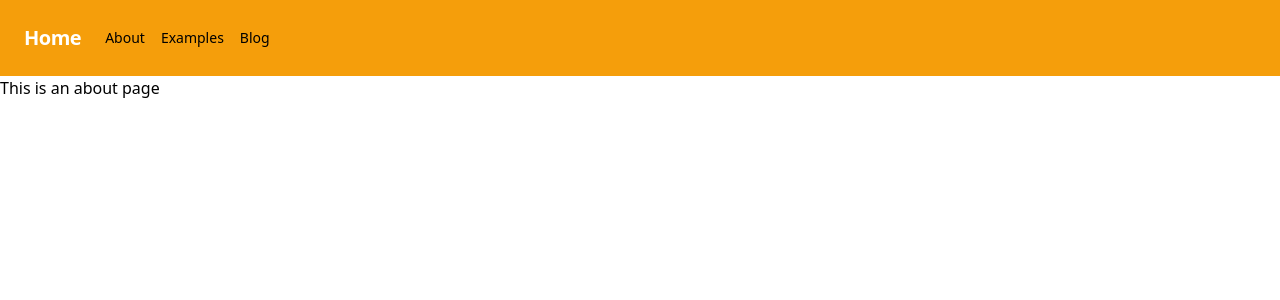
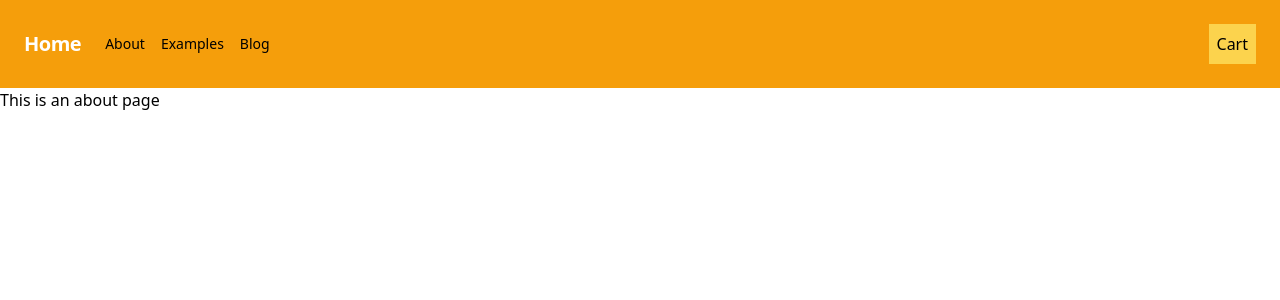
Before and after one commit to mnjoyanx/mevnview, a Vue app: page /about in a window 1280 px wide. Shown: the top 300 px of the page. Built offline with nearby package versions, Linux system fonts and the light colour scheme; no server answers.

Commit message:
cart component

```diff
--- a/src/components/Navbar.vue
+++ b/src/components/Navbar.vue
@@ -38,6 +38,12 @@
 			<template v-if="allCategories.length">
 				<category-list :allCategories="allCategories" />
 			</template>
+			<button
+				class="bg-yellow-300 p-2"
+				@click="$router.push({ name: 'cart' })"
+			>
+				Cart
+			</button>
 		</div>
 	</nav>
 </template>
--- a/src/router/index.js
+++ b/src/router/index.js
@@ -33,7 +33,12 @@ export default new VueRouter ({
     component: () =>
       import(/* webpackChunkName: "about" */ "../views/About.vue"),
     name: "about"
-  },
+    },
+    {
+      path: '/cart',
+      component: () => import("@/views/Cart"),
+      name: 'cart'
+  }
 ]
 
 });
--- /dev/null
+++ b/src/views/Cart.vue
@@ -0,0 +1,34 @@
+<template>
+	<div>
+		<template>
+			<ul v-if="cartProducts">
+				<li v-for="item in cartProducts" :key="item.id">
+					<p>
+						{{ item.title }} <span>{{ item.price }}</span>
+					</p>
+				</li>
+			</ul>
+			<div>
+				{{ cartProductsPrice }}
+			</div>
+		</template>
+		<template>
+			<p>Cart is empty please add items to it</p>
+		</template>
+	</div>
+</template>
+
+<script>
+import { mapGetters } from "vuex"
+export default {
+	name: "cart",
+	computed: {
+		...mapGetters({
+			cartProducts: "getAllCartProducts",
+			cartProductsPrice: "getAllCartProductsPrice",
+		}),
+	},
+}
+</script>
+
+<style lang="scss" scoped></style>
```
